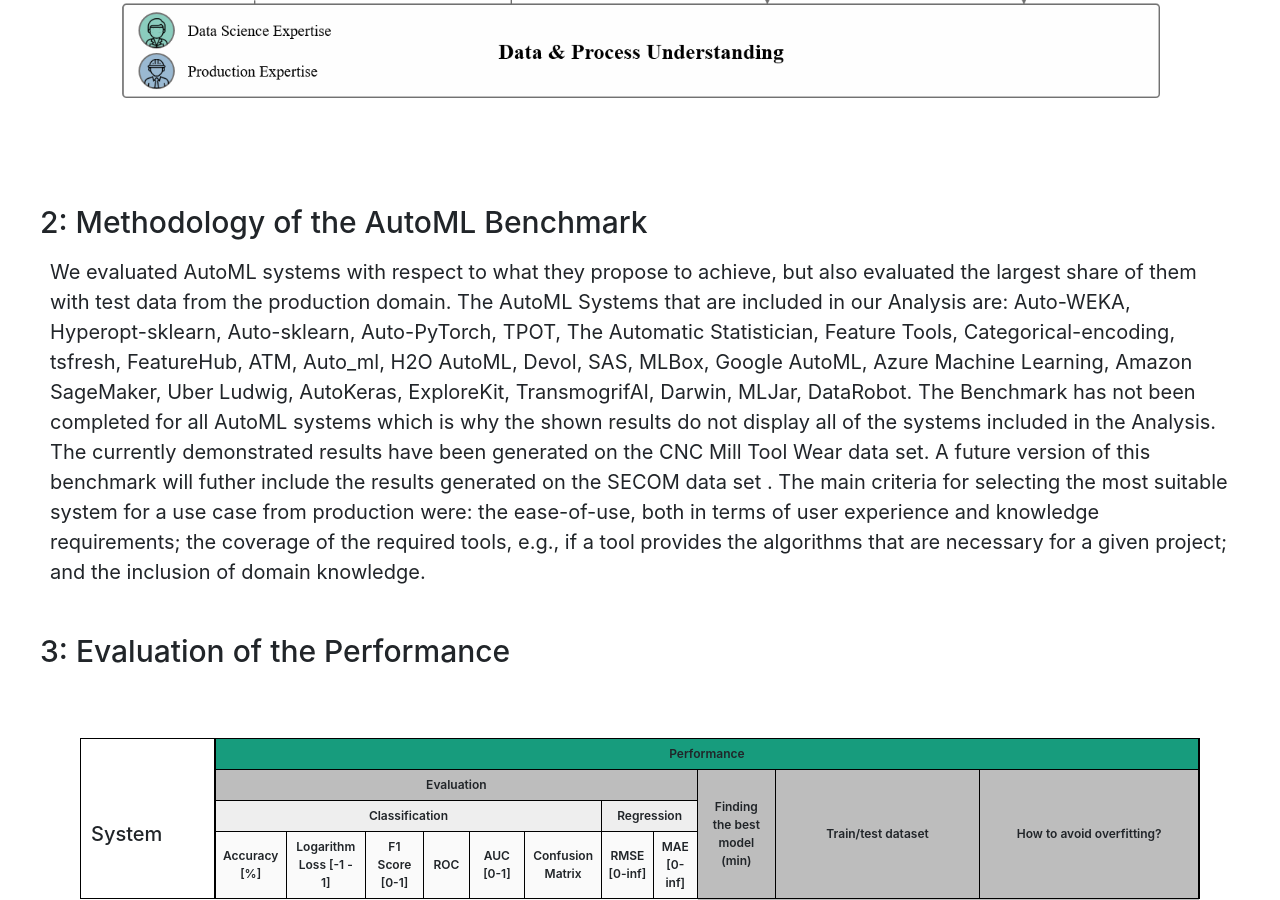
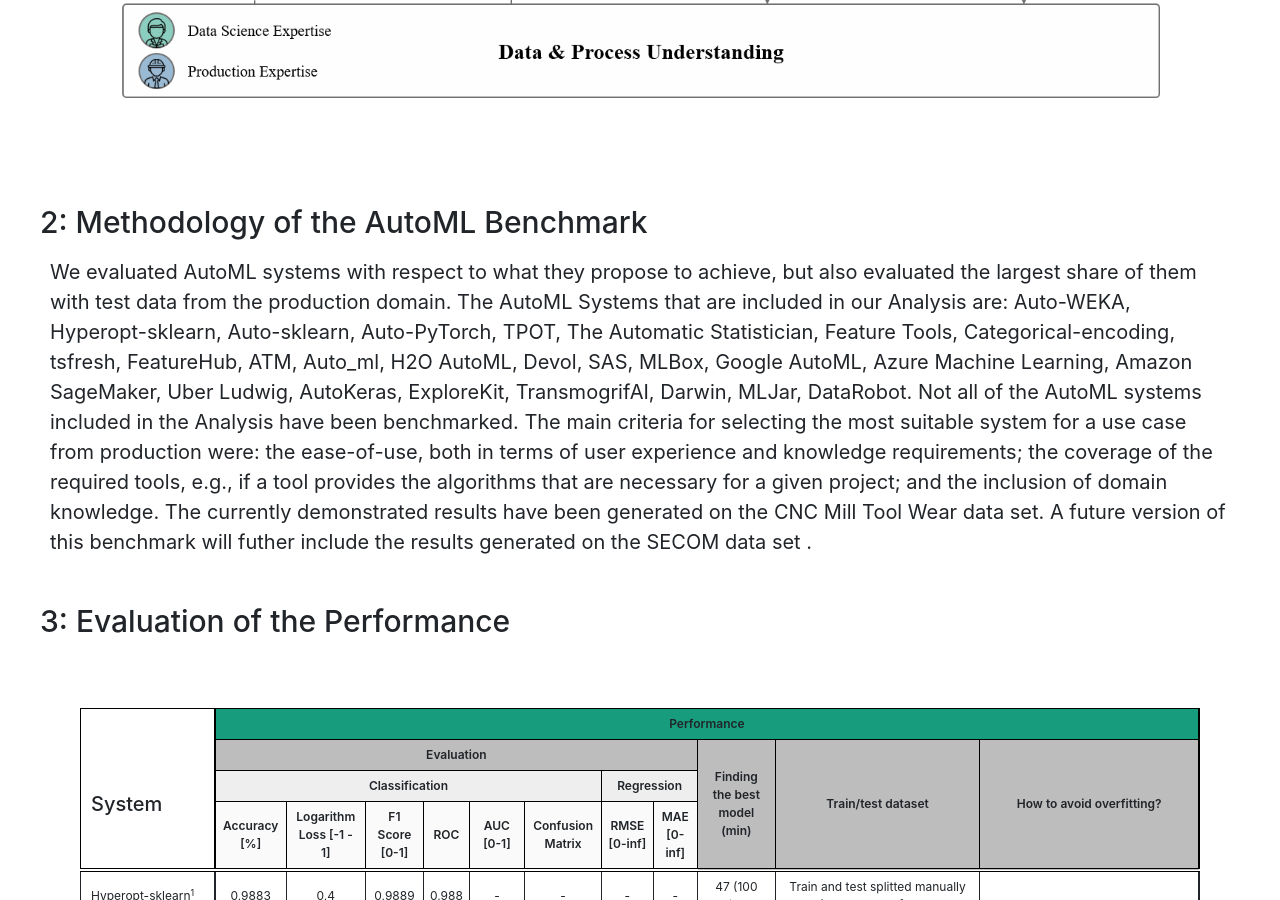
Before and after one commit to jonathankrauss/AutoML-Benchmark, a Jekyll site: the page built from README.md, in a window 1280 px wide and 900 px high, scrolled down 1199 px. Built offline with Jekyll 4.4.1, drawn with Linux system fonts in a browser that asks for light colours; our own code applies the rules of GitHub Pages for plain Markdown files; comment, search, counter and statistics services are not loaded.

Commit message:
Update default.html

```diff
--- a/_layouts/default.html
+++ b/_layouts/default.html
@@ -80,16 +80,16 @@ Projects that rely on the application of ML are usually referred to as ML projec
       Systems that are included in our Analysis are: Auto-WEKA, Hyperopt-sklearn, Auto-sklearn, Auto-PyTorch,
       TPOT, The Automatic Statistician, Feature Tools, Categorical-encoding, tsfresh, FeatureHub, ATM, Auto_ml, H2O AutoML, Devol,
       SAS, MLBox, Google AutoML, Azure Machine Learning, Amazon SageMaker, Uber Ludwig, AutoKeras, ExploreKit, TransmogrifAI, Darwin,
-      MLJar, DataRobot. The Benchmark has not been completed for all AutoML systems which is why the shown results
-      do not display all of the systems included in the Analysis. The currently
+      MLJar, DataRobot. Not all of the AutoML systems included in the Analysis have been benchmarked.
+      The main criteria for selecting the most suitable system for a use case from production were:
+      the ease-of-use, both in terms of user experience and knowledge requirements; the coverage of the
+      required tools, e.g., if a tool provides the algorithms that are necessary for a given project;
+      and the inclusion of domain knowledge. The currently
       demonstrated results have been generated on the
       <a href="https://www.kaggle.com/shasun/tool-wear-detection-in-cnc-mill">CNC Mill Tool Wear data set</a>.
       A future version of this benchmark will futher include the results generated on the
       <a href = "https://archive.ics.uci.edu/ml/datasets/SECOM"> SECOM data set </a>.
-      The main criteria for selecting the most suitable system for a use case from production were:
-      the ease-of-use, both in terms of user experience and knowledge requirements; the coverage of the
-      required tools, e.g., if a tool provides the algorithms that are necessary for a given project;
-      and the inclusion of domain knowledge. </p>
+ </p>
   </section>
 
   <!-- Here starts Chapter 3 -->
```
